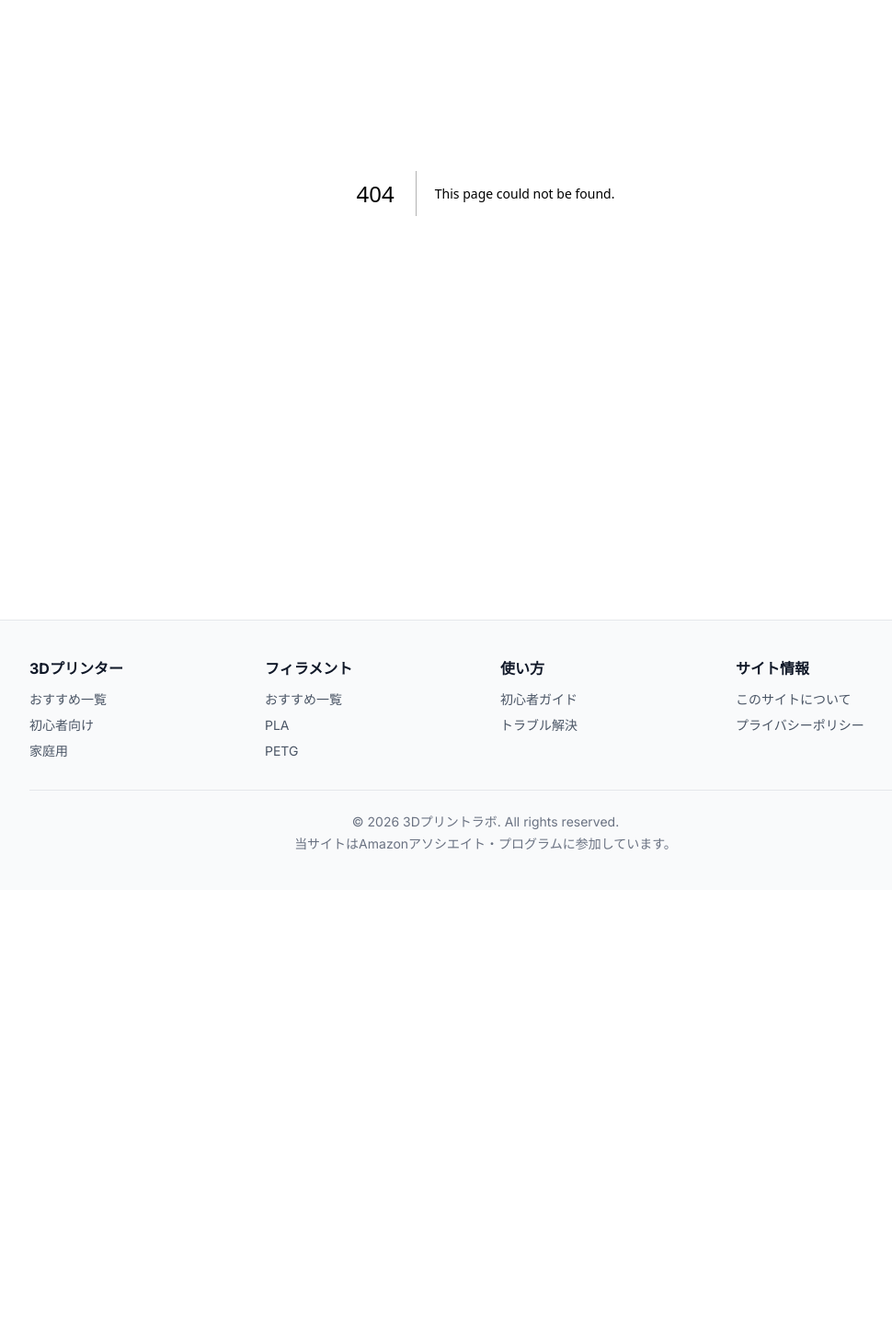
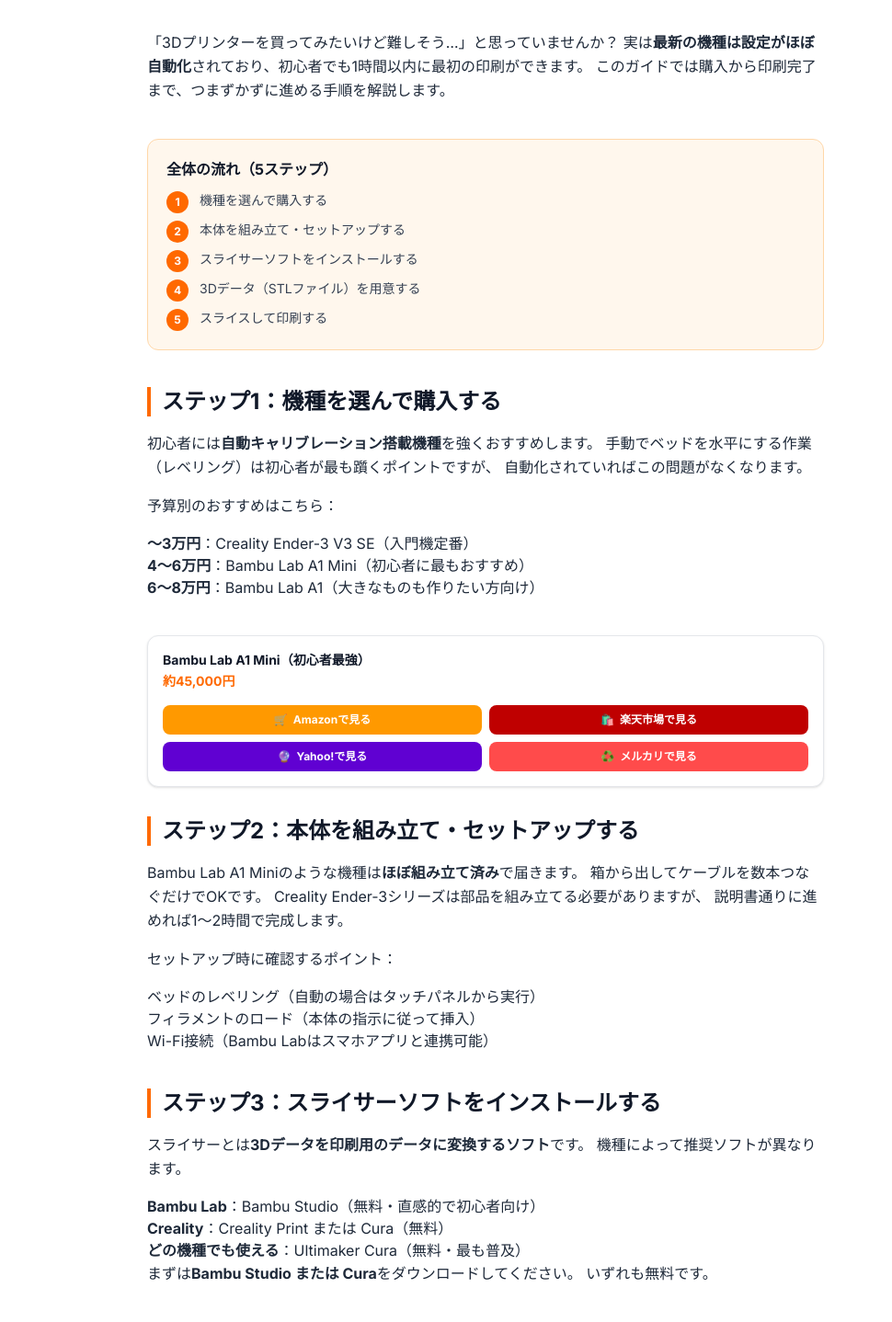
Before and after one commit to notthi/3dprint-notthi, a Next.js app: page /howto/beginners in a window 1280 px wide. Before the commit this address had no page. Shown: the part 247-1685 px from the top of the page at 92% size, without its empty margins (112-1082 px from the left). Before the commit the page ends 1215 px from the top, so only its background shows below. Built offline with nearby package versions, Linux system fonts and the light colour scheme.

Commit message:
feat: 3Dプリンター初心者ガイド完全版追加

```diff
--- /dev/null
+++ b/src/app/howto/beginners/page.tsx
@@ -0,0 +1,171 @@
+import type { Metadata } from "next";
+import ProductCard from "@/components/ProductCard";
+
+export const metadata: Metadata = {
+  title: "3Dプリンター初心者ガイド完全版【2026年】購入から初めての印刷まで",
+  description:
+    "3Dプリンターを初めて使う方向けに、機種選び・セットアップ・スライサーの使い方・最初の印刷まで丁寧に解説します。",
+};
+
+export default function HowtoBeginners() {
+  return (
+    <div className="max-w-3xl mx-auto px-4 py-10">
+      <nav className="text-xs text-gray-400 mb-6 flex items-center gap-1">
+        <a href="/" className="hover:text-orange-500">ホーム</a>
+        <span>/</span>
+        <a href="/howto" className="hover:text-orange-500">使い方</a>
+        <span>/</span>
+        <span className="text-gray-600">初心者ガイド</span>
+      </nav>
+
+      <h1 className="text-2xl md:text-3xl font-bold text-gray-900 leading-snug mb-3">
+        3Dプリンター初心者ガイド完全版【2026年】<br className="hidden md:block" />
+        購入から初めての印刷まで
+      </h1>
+      <p className="text-xs text-gray-400 mb-8">更新日: 2026年4月</p>
+
+      <div className="prose mb-10">
+        <p>
+          「3Dプリンターを買ってみたいけど難しそう…」と思っていませんか？
+          実は<strong>最新の機種は設定がほぼ自動化</strong>されており、初心者でも1時間以内に最初の印刷ができます。
+          このガイドでは購入から印刷完了まで、つまずかずに進める手順を解説します。
+        </p>
+      </div>
+
+      <div className="bg-orange-50 border border-orange-200 rounded-xl p-5 mb-10">
+        <h2 className="font-bold text-gray-900 mb-3 text-base">全体の流れ（5ステップ）</h2>
+        <ol className="space-y-2 text-sm text-gray-700 list-none">
+          {[
+            "機種を選んで購入する",
+            "本体を組み立て・セットアップする",
+            "スライサーソフトをインストールする",
+            "3Dデータ（STLファイル）を用意する",
+            "スライスして印刷する",
+          ].map((step, i) => (
+            <li key={i} className="flex items-start gap-3">
+              <span className="flex-shrink-0 w-6 h-6 rounded-full bg-orange-500 text-white text-xs font-bold flex items-center justify-center">{i + 1}</span>
+              <span>{step}</span>
+            </li>
+          ))}
+        </ol>
+      </div>
+
+      <div className="prose mb-10">
+        <h2>ステップ1：機種を選んで購入する</h2>
+        <p>
+          初心者には<strong>自動キャリブレーション搭載機種</strong>を強くおすすめします。
+          手動でベッドを水平にする作業（レベリング）は初心者が最も躓くポイントですが、
+          自動化されていればこの問題がなくなります。
+        </p>
+        <p>予算別のおすすめはこちら：</p>
+        <ul>
+          <li><strong>〜3万円</strong>：Creality Ender-3 V3 SE（入門機定番）</li>
+          <li><strong>4〜6万円</strong>：Bambu Lab A1 Mini（初心者に最もおすすめ）</li>
+          <li><strong>6〜8万円</strong>：Bambu Lab A1（大きなものも作りたい方向け）</li>
+        </ul>
+      </div>
+
+      <ProductCard
+        name="Bambu Lab A1 Mini（初心者最強）"
+        price="約45,000円"
+        keyword="Bambu Lab A1 Mini 3Dプリンター"
+      />
+
+      <div className="prose mb-10">
+        <h2>ステップ2：本体を組み立て・セットアップする</h2>
+        <p>
+          Bambu Lab A1 Miniのような機種は<strong>ほぼ組み立て済み</strong>で届きます。
+          箱から出してケーブルを数本つなぐだけでOKです。
+          Creality Ender-3シリーズは部品を組み立てる必要がありますが、
+          説明書通りに進めれば1〜2時間で完成します。
+        </p>
+        <p>セットアップ時に確認するポイント：</p>
+        <ul>
+          <li>ベッドのレベリング（自動の場合はタッチパネルから実行）</li>
+          <li>フィラメントのロード（本体の指示に従って挿入）</li>
+          <li>Wi-Fi接続（Bambu Labはスマホアプリと連携可能）</li>
+        </ul>
+      </div>
+
+      <div className="prose mb-10">
+        <h2>ステップ3：スライサーソフトをインストールする</h2>
+        <p>
+          スライサーとは<strong>3Dデータを印刷用のデータに変換するソフト</strong>です。
+          機種によって推奨ソフトが異なります。
+        </p>
+        <ul>
+          <li><strong>Bambu Lab</strong>：Bambu Studio（無料・直感的で初心者向け）</li>
+          <li><strong>Creality</strong>：Creality Print または Cura（無料）</li>
+          <li><strong>どの機種でも使える</strong>：Ultimaker Cura（無料・最も普及）</li>
+        </ul>
+        <p>
+          まずは<strong>Bambu Studio または Cura</strong>をダウンロードしてください。
+          いずれも無料です。
+        </p>
+      </div>
+
+      <div className="prose mb-10">
+        <h2>ステップ4：3Dデータ（STLファイル）を用意する</h2>
+        <p>
+          最初は自分でデータを作る必要はありません。
+          <strong>無料でダウンロードできるサイト</strong>を使いましょう。
+        </p>
+        <ul>
+          <li><strong>Thingiverse</strong>（thingiverse.com）：世界最大の無料STLデータベース</li>
+          <li><strong>Printables</strong>（printables.com）：Prusaが運営、品質が高め</li>
+          <li><strong>Makerworld</strong>（makerworld.com）：Bambu Labが運営、A1 Mini向けデータが多い</li>
+        </ul>
+        <p>まずは小さくてシンプルな「テストキューブ」や「スマホスタンド」などから始めるのがおすすめです。</p>
+      </div>
+
+      <div className="prose mb-10">
+        <h2>ステップ5：スライスして印刷する</h2>
+        <p>STLファイルをスライサーに読み込んで印刷する手順です。</p>
+        <ol>
+          <li>スライサーにSTLファイルをドラッグ＆ドロップ</li>
+          <li>フィラメントの種類（PLA）と印刷品質を選択</li>
+          <li>「スライス」ボタンをクリック</li>
+          <li>SDカード・USB・Wi-Fiでプリンターに転送</li>
+          <li>プリンターで印刷開始</li>
+        </ol>
+        <p>
+          最初の印刷はPLAフィラメントで<strong>品質「標準（0.2mm）」</strong>を選ぶのがおすすめです。
+          速すぎず遅すぎず、失敗しにくい設定です。
+        </p>
+      </div>
+
+      <div className="bg-gray-50 border border-gray-200 rounded-xl p-5 mb-10">
+        <h2 className="font-bold text-gray-900 mb-3 text-base">初心者がよくやる失敗と対策</h2>
+        <div className="space-y-3 text-sm">
+          {[
+            { fail: "印刷物がベッドに貼り付かない", fix: "ベッドを再レベリング / ノズル温度を5℃上げる / ベッド面を清掃する" },
+            { fail: "フィラメントが詰まる（目詰まり）", fix: "ノズル温度を上げてゆっくり引き抜く / ノズルを交換する" },
+            { fail: "印刷物が反る（ワーピング）", fix: "ヒートベッドを使う / ブリム（縁取り）を追加する" },
+            { fail: "糸引き（ストリング）が出る", fix: "リトラクション設定を増やす / 印刷速度を下げる" },
+          ].map((item, i) => (
+            <div key={i} className="border-l-2 border-orange-300 pl-3">
+              <p className="font-bold text-gray-800">❌ {item.fail}</p>
+              <p className="text-gray-600 mt-0.5">✅ {item.fix}</p>
+            </div>
+          ))}
+        </div>
+      </div>
+
+      <div className="prose mb-10">
+        <h2>まとめ：まず1台買って動かしてみよう</h2>
+        <p>
+          3Dプリンターは<strong>使いながら覚えるのが最短ルート</strong>です。
+          最初から完璧を目指す必要はありません。失敗しながら少しずつ設定を覚えていきましょう。
+        </p>
+        <p>
+          機種選びに迷っている方は「<a href="/printers/recommend" className="text-orange-500 hover:underline">家庭用3Dプリンターおすすめ7選</a>」、
+          フィラメント選びは「<a href="/filaments/recommend" className="text-orange-500 hover:underline">PLAフィラメントおすすめ8選</a>」もご覧ください。
+        </p>
+      </div>
+
+      <p className="text-xs text-gray-400 border-t border-gray-100 pt-6">
+        当サイトはAmazonアソシエイト・プログラムに参加しています。記事内のリンクから商品を購入すると、売上の一部が当サイトに還元される場合があります。
+      </p>
+    </div>
+  );
+}
```
